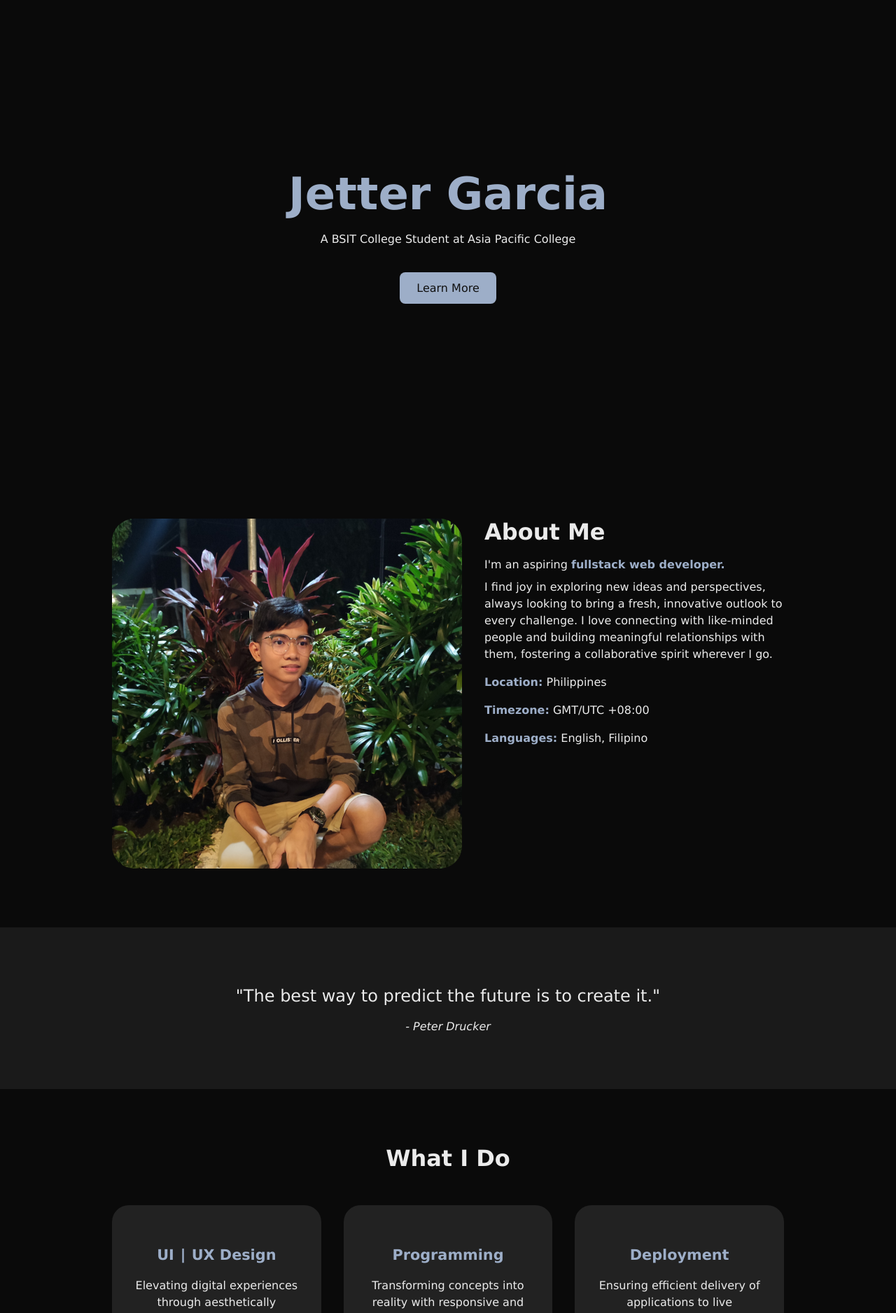
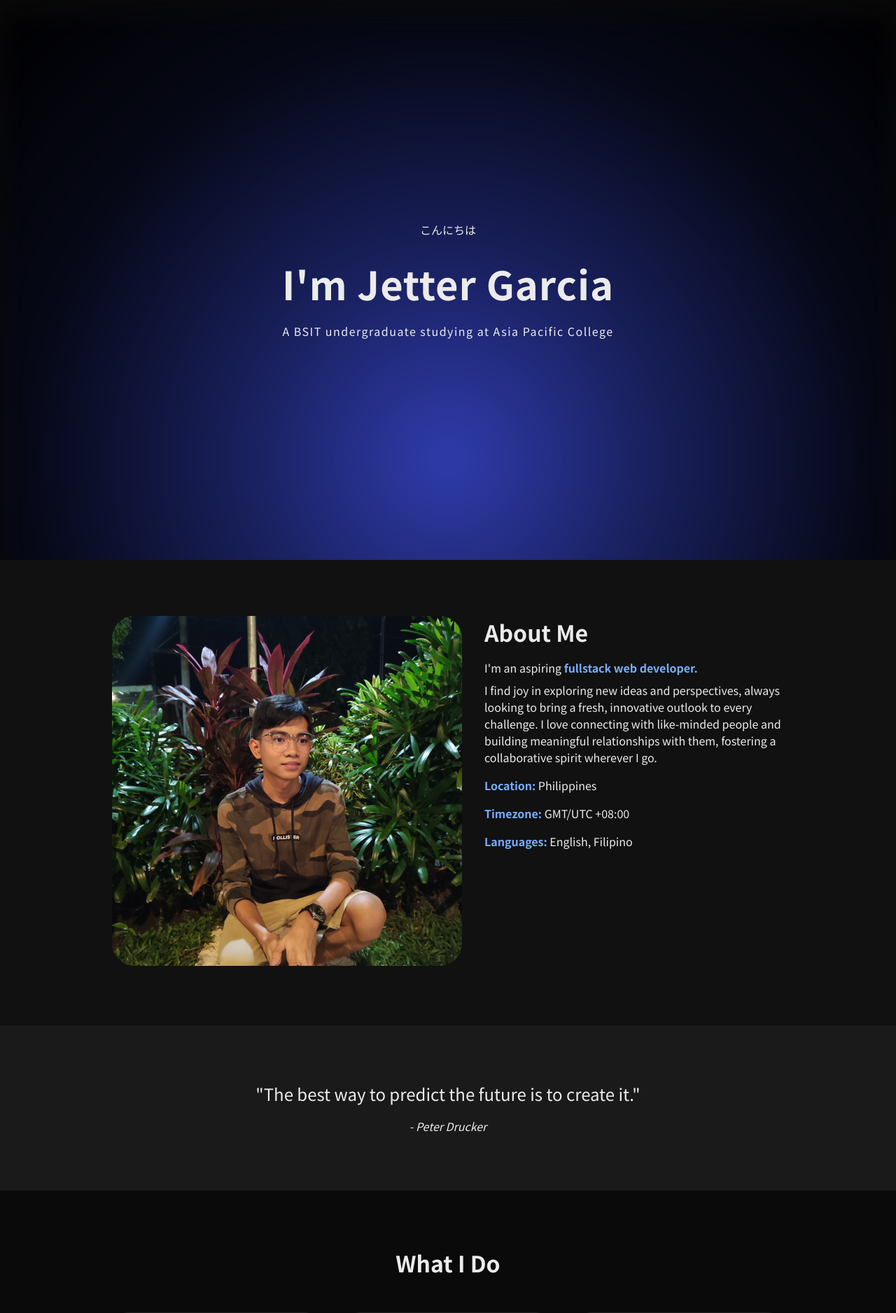
Before and after one commit to jetsgarcia/lab2, a PHP site: page / in a window 1280 px wide. Shown: the top 1876 px of the page at 70% size. Run offline with PHP 8.4, Linux system fonts and the light colour scheme; some libraries are stand-ins or nearby versions.

Commit message:
Small changes in the hero section and the color

```diff
--- a/week3/assets/styles.css
+++ b/week3/assets/styles.css
@@ -1,3 +1,4 @@
+@import url("https://fonts.googleapis.com/css2?family=Noto+Sans+JP:wght@400;500;600;700&display=swap");
 /* Resets */
 /* ======================================= */
 *,
@@ -18,7 +19,7 @@ html {
 body {
   background-color: #0a0a0a;
   color: #ebebeb;
-  font-family: "Lucida Sans", "Lucida Sans Regular", "Lucida Grande", "Lucida Sans Unicode", Geneva, Verdana, sans-serif, sans-serif;
+  font-family: "Noto Sans JP", sans-serif;
 }
 
 abbr {
@@ -32,25 +33,43 @@ p {
 /* Header styles */
 /* ======================================= */
 header {
-  padding: 15rem 0;
+  height: 100vh;
   text-align: center;
+  display: grid;
+  place-items: center;
+}
+header::before {
+  content: "";
+  position: absolute;
+  top: 50%;
+  left: 50%;
+  transform: translate(-50%, -30%);
+  width: 100%;
+  height: 100vw;
+  background: radial-gradient(circle, #2f3cad, #181f5a, #060816, #000000);
+  filter: blur(20px);
+  z-index: -1;
+}
+header .japanese {
+  margin-bottom: 1.5rem;
 }
 header h1 {
-  color: #9daec8;
-  font-size: 4rem;
+  letter-spacing: 1px;
+  font-size: 3.5rem;
   margin: 0 0 1rem;
+  font-weight: 700;
 }
-header p {
+header .subheading {
   font-size: 1rem;
-  margin-bottom: 3rem;
+  letter-spacing: 1.5px;
 }
-header p strong {
+header .subheading strong {
   font-weight: 400;
 }
 header a {
   color: #111;
   text-decoration: none;
-  background-color: #9daec8;
+  background-color: #77adff;
   padding: 0.8rem 1.5rem;
   border-radius: 0.5rem;
   transition: all 0.3s ease-in-out;
@@ -63,6 +82,7 @@ header a:hover {
 .about-me {
   padding: 5rem 10rem;
   display: flex;
+  background-color: #111;
 }
 .about-me .pic img {
   border-radius: 2rem;
@@ -78,7 +98,7 @@ header a:hover {
   margin-bottom: 0.5rem;
 }
 .about-me .desc .intro strong {
-  color: #9daec8;
+  color: #77adff;
 }
 .about-me .desc .biography,
 .about-me .desc .details {
@@ -86,7 +106,7 @@ header a:hover {
 }
 .about-me .desc .label {
   font-weight: bold;
-  color: #9daec8;
+  color: #77adff;
 }
 
 /* Quote styles */
@@ -130,7 +150,7 @@ header a:hover {
   font-size: 1.3rem;
   margin: 1.5rem 0 1rem;
   font-weight: bold;
-  color: #9daec8;
+  color: #77adff;
 }
 
 /* What I Do styles */
--- a/week3/assets/styles.scss
+++ b/week3/assets/styles.scss
@@ -1,4 +1,6 @@
-$primary-color: #9daec8;
+@import url("https://fonts.googleapis.com/css2?family=Noto+Sans+JP:wght@400;500;600;700&display=swap");
+
+$primary-color: #77adff;
 $section-padding: 5rem 10rem;
 
 /* Resets */
@@ -21,8 +23,7 @@ html {
 body {
   background-color: #0a0a0a;
   color: #ebebeb;
-  font-family: "Lucida Sans", "Lucida Sans Regular", "Lucida Grande",
-    "Lucida Sans Unicode", Geneva, Verdana, sans-serif, sans-serif;
+  font-family: "Noto Sans JP", sans-serif;
 }
 
 abbr {
@@ -36,18 +37,38 @@ p {
 /* Header styles */
 /* ======================================= */
 header {
-  padding: 15rem 0;
+  height: 100vh;
   text-align: center;
+  display: grid;
+  place-items: center;
+
+  &::before {
+    content: "";
+    position: absolute;
+    top: 50%;
+    left: 50%;
+    transform: translate(-50%, -30%);
+    width: 100%;
+    height: 100vw; // Use 100vw for a perfect circle
+    background: radial-gradient(circle, #2f3cad, #181f5a, #060816, #000000);
+    filter: blur(20px);
+    z-index: -1;
+  }
+
+  .japanese {
+    margin-bottom: 1.5rem;
+  }
 
   h1 {
-    color: $primary-color;
-    font-size: 4rem;
+    letter-spacing: 1px;
+    font-size: 3.5rem;
     margin: 0 0 1rem;
+    font-weight: 700;
   }
 
-  p {
+  .subheading {
     font-size: 1rem;
-    margin-bottom: 3rem;
+    letter-spacing: 1.5px;
 
     strong {
       font-weight: 400;
@@ -72,6 +93,7 @@ header {
 .about-me {
   padding: $section-padding;
   display: flex;
+  background-color: #111;
 
   .pic img {
     border-radius: 2rem;
--- a/week3/index.htm
+++ b/week3/index.htm
@@ -15,17 +15,17 @@
   </head>
   <body>
     <header>
-      <h1>Jetter Garcia</h1>
-      <p>
-        A
-        <abbr title="Bachelor of Science in Information Technology">BSIT</abbr>
-        <strong>College Student</strong> at Asia Pacific College
-      </p>
-      <a href="#me">Learn More</a>
+      <div>
+        <p class="japanese">こんにちは</p>
+        <h1>I'm Jetter Garcia</h1>
+        <p class="subheading">
+          A BSIT undergraduate studying at Asia Pacific College
+        </p>
+      </div>
     </header>
 
     <main>
-      <section class="about-me" id="me">
+      <section class="about-me">
         <div class="pic">
           <img
             src="./assets/images/my_pic.jpg"
@@ -73,7 +73,7 @@
               src="https://cdn.lordicon.com/oqaajvyl.json"
               trigger="loop"
               delay="2000"
-              colors="primary:#9daec8,secondary:#9daec8"
+              colors="primary:#65a0f8,secondary:#65a0f8"
               style="width: 5rem; height: 5rem"
             >
             </lord-icon>
@@ -89,7 +89,7 @@
               src="https://cdn.lordicon.com/ipbtscff.json"
               trigger="loop"
               delay="2000"
-              colors="primary:#9daec8,secondary:#9daec8"
+              colors="primary:#65a0f8,secondary:#65a0f8"
               style="width: 5rem; height: 5rem"
             >
             </lord-icon>
@@ -105,7 +105,7 @@
               src="https://cdn.lordicon.com/pgveulug.json"
               trigger="loop"
               delay="2000"
-              colors="primary:#9daec8,secondary:#9daec8"
+              colors="primary:#65a0f8,secondary:#65a0f8"
               style="width: 5rem; height: 5rem"
             >
             </lord-icon>
```
Also changed, not shown: week3/assets/images/eyes.png, week3/assets/images/face.png, 1 other file.
